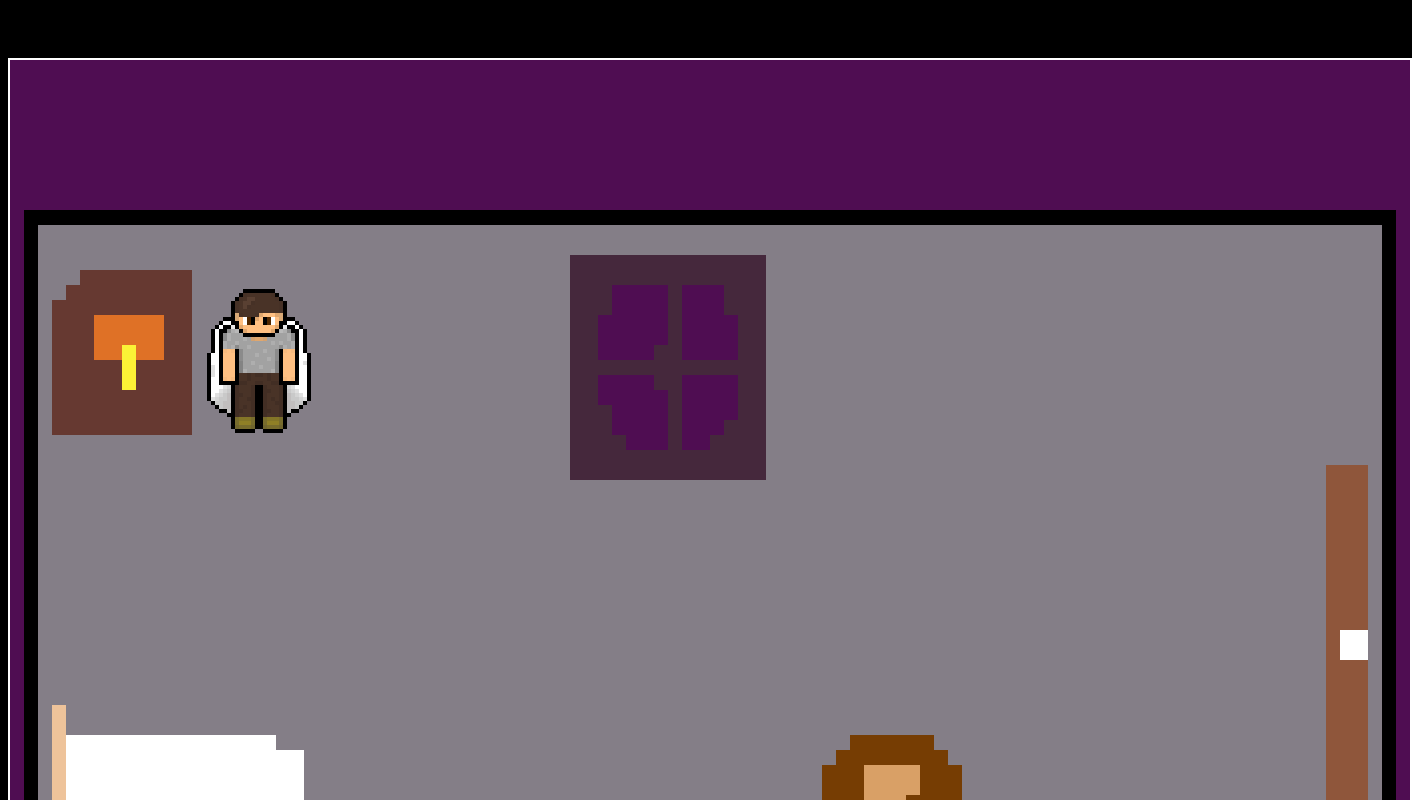
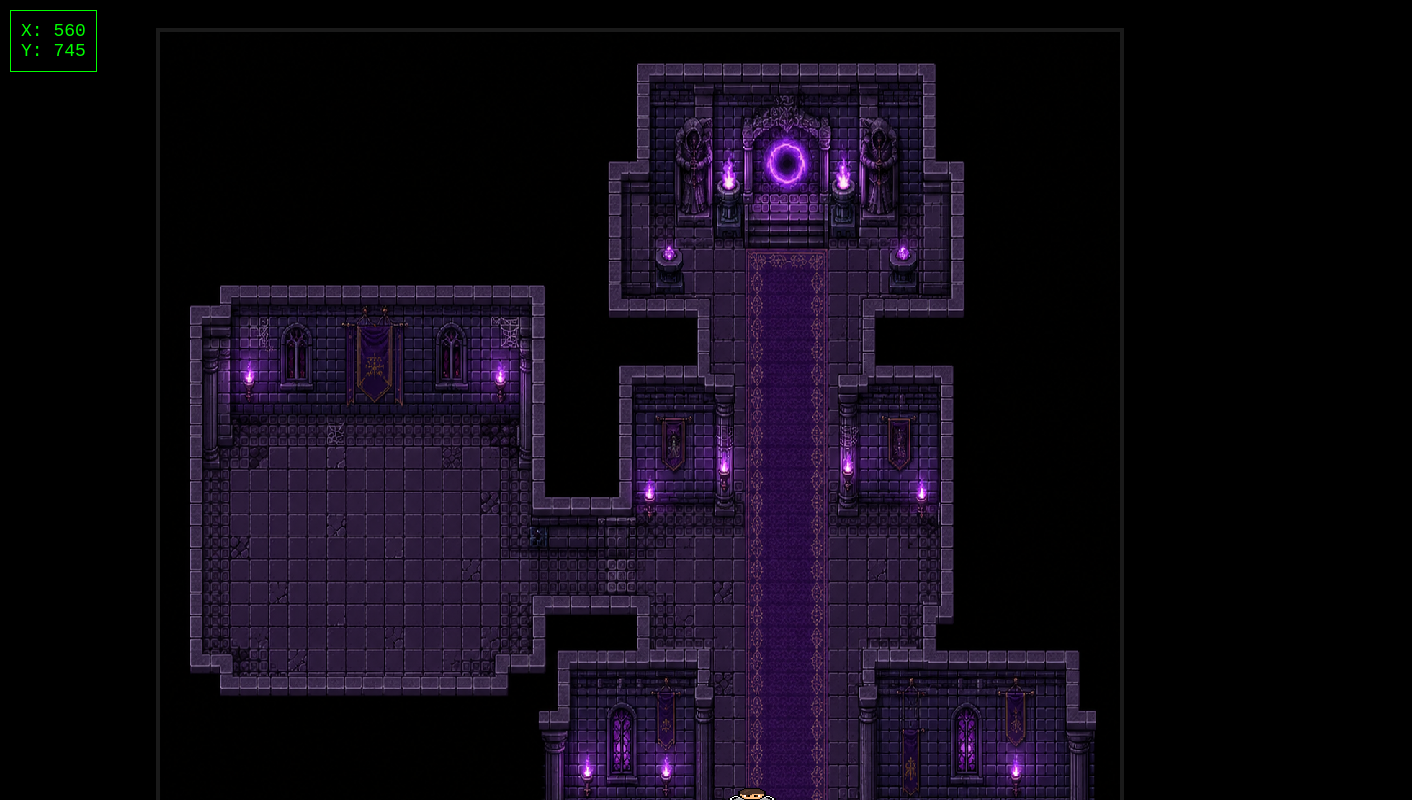
Before and after one commit to jomfipe/Straight-death, a SvelteKit app: page /play in a window 1280 px wide. Shown: the top 800 px of the page, 1412 px wide, since content can reach past the window. Built offline with nearby package versions, Linux system fonts and the light colour scheme; a web font is replaced by a local one.

Commit message:
Adições: [1] troquei  o  mapa. [2] adicionei colisões para evitar do protagonista sairdo mapa.

```diff
--- a/src/routes/play/+page.svelte
+++ b/src/routes/play/+page.svelte
@@ -1,63 +1,132 @@
 <script lang="ts">
     import { onMount } from "svelte";
 
-	let x: number = 185;
-	let y: number = 185;
-	const speed: number = 40;
+    // Posição inicial: Centralizado no primeiro degrau da escada de entrada
+   	let x = 560;
+	let y = 745;
+    const speed = 12;
 
-	let direction: string = "front";
+    let direction = "front";
 
-	const sprites: { [key: string]: string } = {
+    // Supondo que você tenha os sprites nessas pastas
+    const sprites = {
         front: "/images/Sprites/png/npcs/protagonista/frente-0001.png",
         back: "/images/Sprites/png/npcs/protagonista/costas-1.png",
         left: "/images/Sprites/png/npcs/protagonista/ladoesquerdo-1.png",
         right: "/images/Sprites/png/npcs/protagonista/ladodireito-1.png",
     };
+function podeAndar(newX: number, newY: number): boolean {
 
-	function move(event: KeyboardEvent): void {
+	// Caminho 1 - Entrada
+	if (
+		newX >= 368 && newX <= 884 &&
+		newY >= 757 && newY <= 805
+	) return true;
+
+	// Caminho 2 - Corredor central
+	if (
+		newX >= 548 && newX <= 644 &&
+		newY >= 577 && newY <= 745
+	) return true;
+
+	// Caminho 3
+	if (
+		newX >= 476 && newX <= 716 &&
+		newY >= 517 && newY <= 577
+	) return true;
+
+	// Caminho 4 - Bifurcação
+	if (
+		newX >= 344 && newX <= 740 &&
+		newY >= 481 && newY <= 517
+	) return true;
+
+	// Caminho 5
+	if (
+		newX >= 476 && newX <= 740 &&
+		newY >= 445 && newY <= 481
+	) return true;
+
+	// Caminho 6 - Corredor das pilastras
+	if (
+		newX >= 572 && newX <= 620 &&
+		newY >= 301 && newY <= 445
+	) return true;
+
+	// Caminho 7 - Portal
+	if (
+		newX >= 536 && newX <= 656 &&
+		newY >= 193 && newY <= 289
+	) return true;
+
+	// Entrada da sala dos baús
+	if (
+		newX >= 308 && newX <= 332 &&
+		newY >= 372 && newY <= 565
+	) return true;
+
+	// Sala dos baús
+	if (
+		newX >= 56 && newX <= 296 &&
+		newY >= 361 && newY <= 586
+	) return true;
+
+	// Final da sala dos baús
+	if (
+		newX >= 20 && newX <= 56 &&
+		newY >= 372 && newY <= 565
+	) return true;
+
+	return false;
+}    function move(event: KeyboardEvent): void {
+        let newX = x;
+        let newY = y;
+
         switch (event.key.toLowerCase()) {
             case "arrowup":
             case "w":
-				y -= speed;
+                newY -= speed;
                 direction = "back";
                 break;
-
             case "arrowdown":
             case "s":
-				y += speed;
+                newY += speed;
                 direction = "front";
                 break;
-
             case "arrowleft":
             case "a":
-				x -= speed;
+                newX -= speed;
                 direction = "left";
                 break;
-
             case "arrowright":
             case "d":
-				x += speed;
+                newX += speed;
                 direction = "right";
                 break;
+            default:
+                return;
+        }
+
+
+ if (podeAndar(newX, newY)) {
+	x = newX;
+	y = newY;
 }
     }
 
     onMount(() => {
-	const handleKeyDown = (event: KeyboardEvent) => move(event);
-
-	window.addEventListener("keydown", handleKeyDown);
-
+        window.addEventListener("keydown", move);
         return () => {
-		window.removeEventListener("keydown", handleKeyDown);
+            window.removeEventListener("keydown", move);
         };
     });
 </script>
 
 <div class="game-screen">
     <img
-		src="/images/Sprites/png/map/house.png"
-		alt="house"
-		class="house"
+        src="/images/Sprites/png/map/mausoleum.png"
+        alt="mausoleum"
+        class="mausoleum"
     />
 
     <img
@@ -66,21 +135,28 @@ onMount(() => {
         class="player"
         style="left: {x}px; top: {y}px;"
     />
+	<div class="debug">
+	X: {x}<br>
+	Y: {y}<br>
+
+</div>
+
 </div>
 
 <style>
 .game-screen {
-	width: 1400px;
-	height: 900px;
-	background: black;
-	border: 2px solid white;
+    width: 960px;
+    height: 960px;
+    background: #000;
+    border: 4px solid #1a1a1a;
     position: relative;
-	margin: 50px auto;
+    margin: 20px auto;
+    overflow: hidden;
 }
 
-.house {
-	width: 1400px;
-	height: 900px;
+.mausoleum {
+    width: 960px;
+    height: 960px;
     position: absolute;
     left: 0;
     top: 0;
@@ -88,9 +164,23 @@ onMount(() => {
 }
 
 .player {
-	width: 128px;
-	height: 256px;
+    width: 64px; /* Tamanho reduzido para melhor navegação */
+    height: 64px;
     position: absolute;
     image-rendering: pixelated;
+    transition: left 0.08s linear, top 0.08s linear;
+    z-index: 10;
+}
+.debug {
+	position: fixed;
+	top: 10px;
+	left: 10px;
+	background: rgba(0, 0, 0, 0.8);
+	color: #00ff00;
+	padding: 10px;
+	border: 1px solid #00ff00;
+	font-family: monospace;
+	font-size: 18px;
+	z-index: 9999;
 }
 </style>
```
Also changed, not shown: static/images/Sprites/png/map/mausoleum.png (added). Lines whose indentation alone changed are shown as unchanged.
